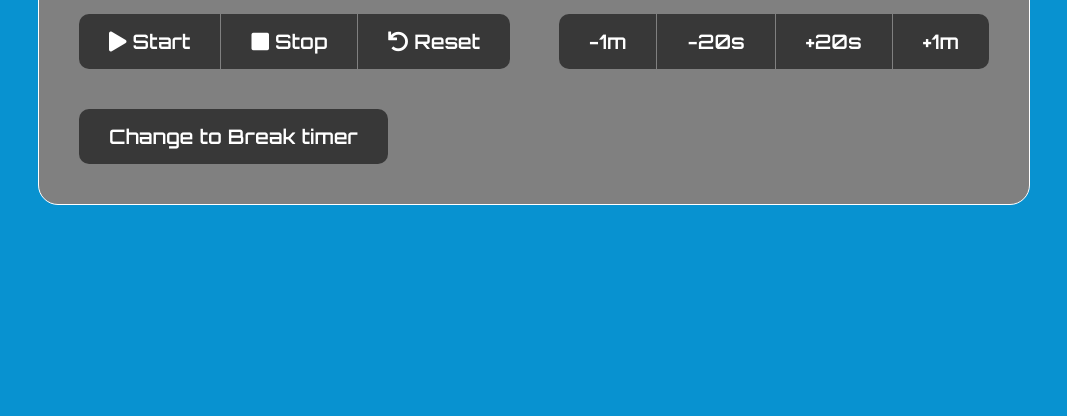
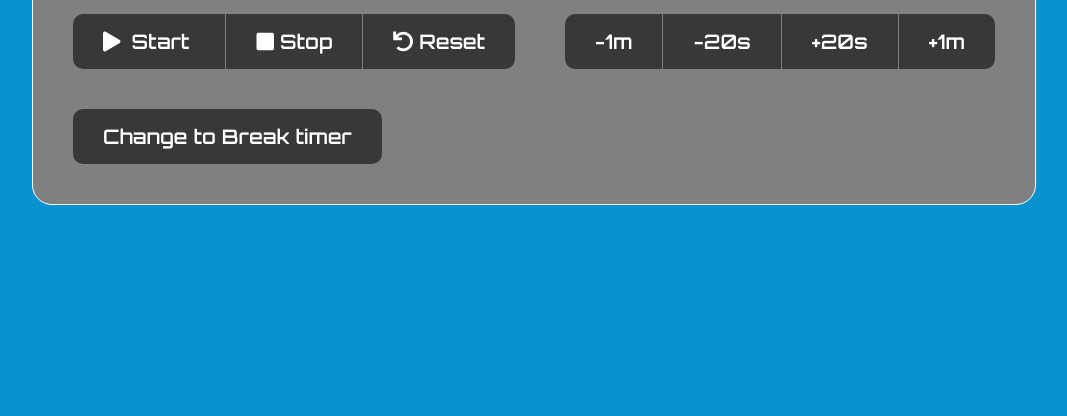
Before and after one commit to ChrisPecc/react-pomodoro, a React app: page / in a window 1280 px wide. Shown: the part 384-800 px from the top of the page, without its empty margins (106-1173 px from the left). Built offline with nearby package versions, Linux system fonts and the light colour scheme.

Commit message:
design tweaks

```diff
--- a/app/components/timer.js
+++ b/app/components/timer.js
@@ -15,9 +15,9 @@ const Timer = () => {
     const audio = new Audio(audiofile);
 
     const startLabel = (
-        <span>
+        <span className={"button-start-label"}>
             <i className={"fas fa-play"}> </i>
-            {" Start"}
+            {" Start "}
         </span>
     );
 
--- a/assets/scss/style.scss
+++ b/assets/scss/style.scss
@@ -32,6 +32,10 @@ body {
 
 .study-toggle {
     border-radius: 10px;
+}
+
+.button-start-label {
+    white-space: pre-wrap;
 }
 
 .button-stop {
@@ -344,7 +348,7 @@ body {
 
 @media only screen and (min-width: 1001px) {
     .timer {
-        width: 950px;
+        width: 962px;
     }
 
     .buttons-section {
```
Also changed, not shown: assets/scss/style.css, 1 other file.
